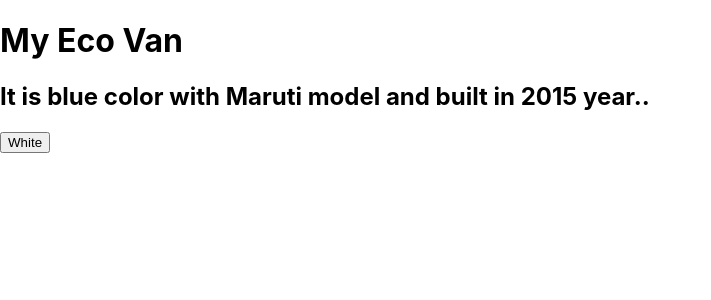
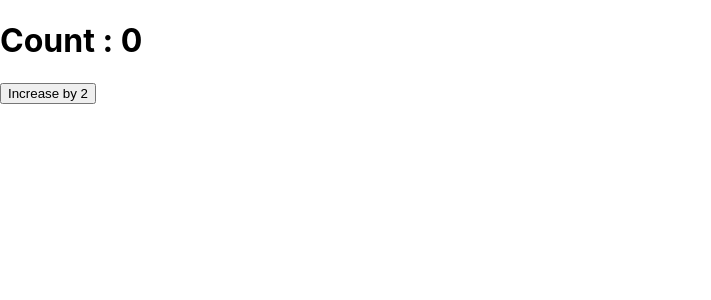
Before and after one commit to Lekhraj10/React-Hooks, a React (Create React App) app in the folder react-hook/: page / in a window 1280 px wide. Shown: the top 300 px of the page, without its empty margins (0-711 px from the left). Built offline with nearby package versions, Linux system fonts and the light colour scheme.

Commit message:
useState ex 3

```diff
--- a/react-hook/src/App.js
+++ b/react-hook/src/App.js
@@ -3,25 +3,21 @@
 import './App.css'
 
 function App() {
-  const [car, setCar] = useState({
-    brand : "Eco Van",
-    model: "Maruti",
-    year: "2015",
-    color: "blue"
-  });
+  const [count, setCount] = useState(0);
 
-  const changeColor = ()=> {
-    setCar((car)=> {
-      return {...car, color: "white"}
-    })
+  const increaseCount = () => {
+    setCount(count=>count+1)
+    setCount(count=>count+1)
   }
+
 
   return (
     <>
-    <h1>My {car.brand}</h1>
-    <h2>It is {car.color} color with {car.model} model and built in {car.year} year..</h2>
-    <button onClick={changeColor}>White</button>
+    <h1>Count : {count}</h1>
+    <button onClick={increaseCount}>Increase by 2</button>
     </>
   );
 }
+
+
 export default App;
```
